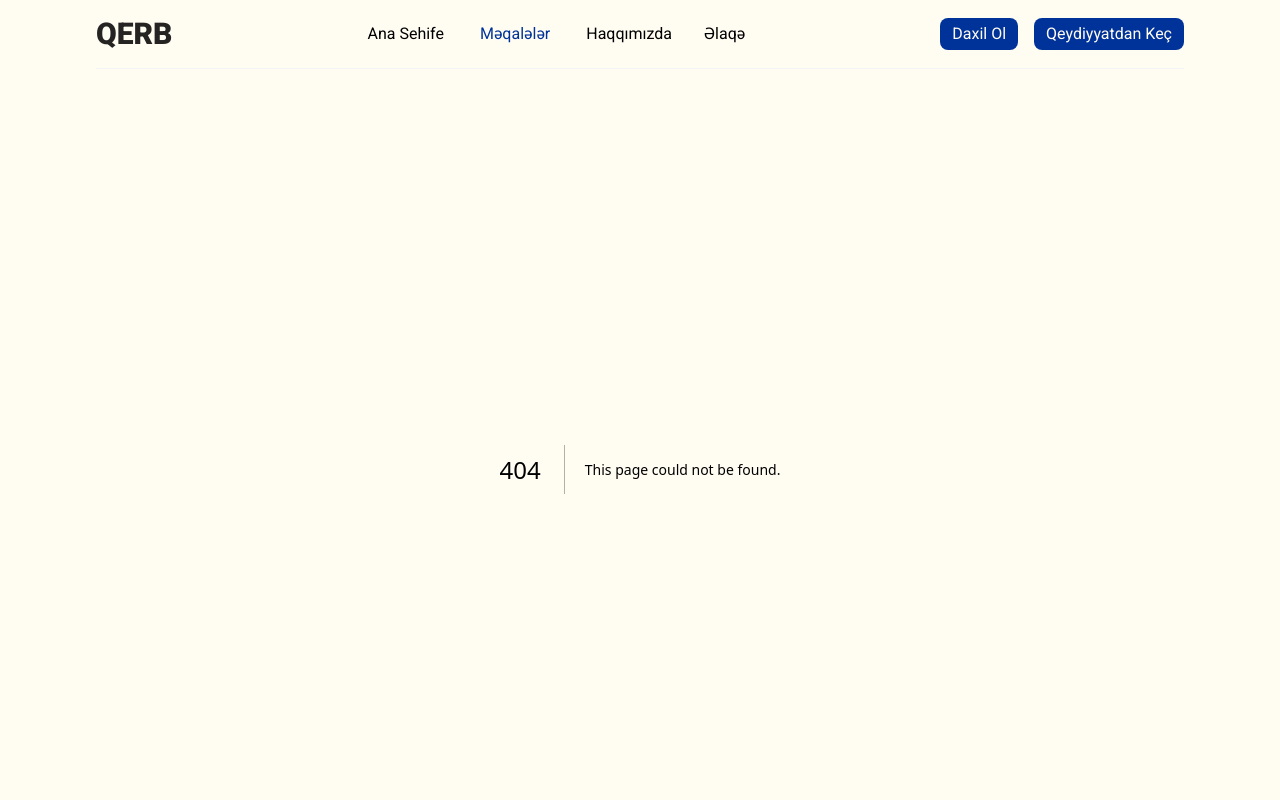
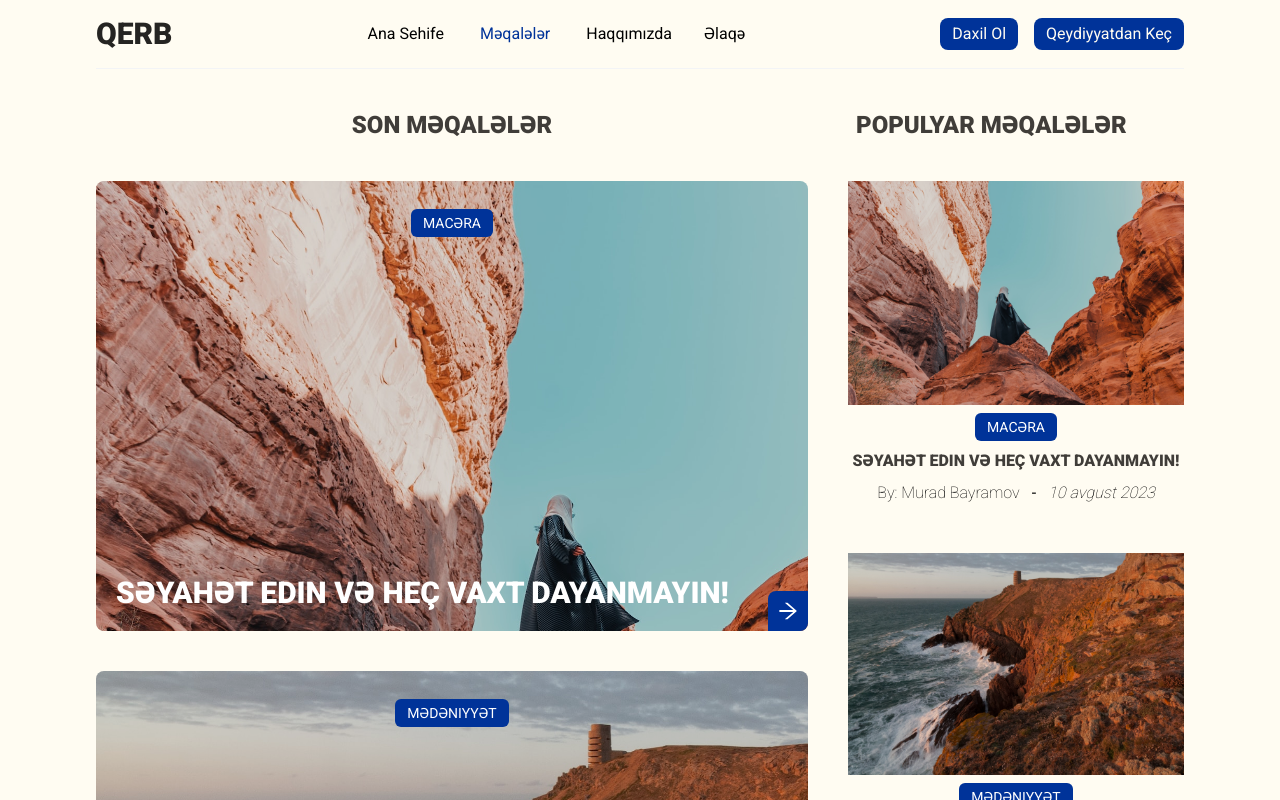
Before and after one commit to bayramovmurad/qerb.az, a Next.js app: page /meqaleler in a window 1280 px wide. Before the commit this address had no page. Shown: the top 800 px of the page. Built offline with nearby package versions, Linux system fonts and the light colour scheme.

Commit message:
feat(frontend): created blog page

```diff
--- /dev/null
+++ b/app/meqaleler/page.tsx
@@ -0,0 +1,16 @@
+import Posts from '@/components/shared/Posts';
+import TopPost from '@/components/shared/TopPost';
+
+
+
+const page = () => {
+  return (
+    <div
+        className='grid lg:grid-cols-3 lg:gap-10 grid-cols-1 overflow-y-hidden h-fit mt-10 max-lg:space-y-7 '
+    >
+        <Posts/>
+        <TopPost/>
+    </div>
+  )
+}
+export default page
--- a/components/shared/BlogCard.tsx
+++ b/components/shared/BlogCard.tsx
@@ -8,9 +8,10 @@ import Link from "next/link";
 
 const BlogCard = ({post}) => {
     return (
-        <article className="relative rounded-lg overflow-hidden">
+        <article className="relative  rounded-lg overflow-hidden">
             <div className="w-[1000px] h-[450px] relative">
                 <Image
+
                     src={post.image_path}
                     alt={`Image for ${post.title}`}
                     className="object-cover"
--- /dev/null
+++ b/components/shared/Posts.tsx
@@ -0,0 +1,61 @@
+"use client"
+
+import { useState } from "react";
+import { blogData } from "@/constants/blogData";
+import BlogCard from "@/components/shared/BlogCard";
+import Button from "@/components/ui/Button";
+
+
+const Blogs = () => {
+
+
+    const [visibleBlogs, setVisibleBlogs] = useState(3);
+    const showMoreBlogs = () => {
+        setVisibleBlogs((prevVisibleBlogs) => prevVisibleBlogs + 3);
+    };
+
+    return (
+        <section
+            className="col-span-2"
+            aria-labelledby="latest-post"
+        >
+            <div
+                className="w-full text-center"
+            >
+                <h2
+                    id="latest-post"
+                    className="uppercase text-center text-2xl font-extrabold text-tertiary inline-block px-2 mb-10"
+                >
+                    Son Məqalələr
+                </h2>
+            </div>
+            <div
+                className="flex flex-col gap-10 h-full"
+            >
+                {
+                    blogData.slice(0, visibleBlogs).map((post, id) => (
+                        <BlogCard
+                            post={post}
+                            key={id}
+                        />
+                    ))
+                }
+                {
+                    visibleBlogs < blogData.length && (
+                        <div
+                            className="flex justify-center"
+                        >
+                            <Button
+                                onClick={showMoreBlogs}
+                                text="Daha Çox"
+                                ariaLabel="Show more Blog Post"
+                            />
+                        </div>
+                    )
+                }
+            </div>
+        </section>
+    )
+}
+
+export default Blogs;
```
Also changed, not shown: components/shared/Navbar.tsx (line endings or trailing spaces).
